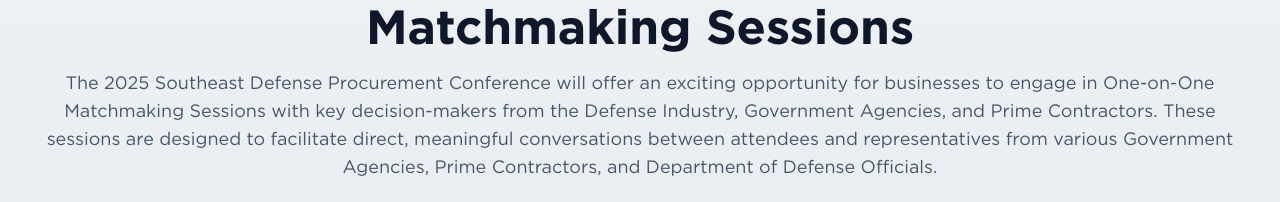
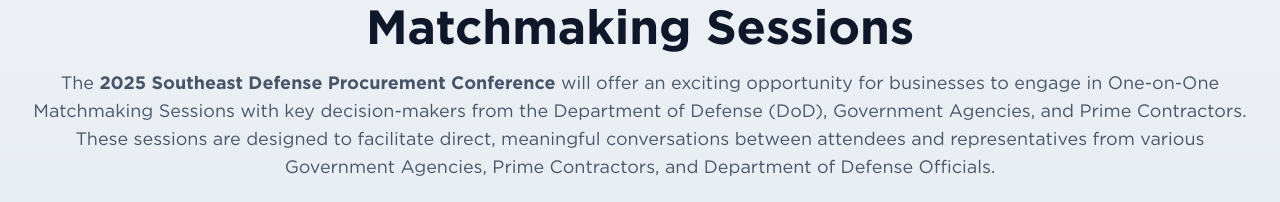
Before and after one commit to masonym/ada-website, a Next.js app: page /events/2025-defense-industry-forecast/about/matchmaking-sessions in a window 1280 px wide. Shown: the part 750-952 px from the top of the page. Built offline with nearby package versions, Linux system fonts and the light colour scheme.

Commit message:
Refactor MatchmakingPage.tsx to update conference name and improve session description

```diff
--- a/src/app/events/[slug]/about/matchmaking-sessions/MatchmakingPage.tsx
+++ b/src/app/events/[slug]/about/matchmaking-sessions/MatchmakingPage.tsx
@@ -40,7 +40,7 @@ const MatchmakingPage = () => {
           Matchmaking Sessions
         </h1>
         <p className="text-lg text-slate-600 max-w-7xl mx-auto">
-          The 2025 Southeast Defense Procurement Conference will offer an exciting opportunity for businesses to engage in One-on-One Matchmaking Sessions with key decision-makers from the Defense Industry, Government Agencies, and Prime Contractors. These sessions are designed to facilitate direct, meaningful conversations between attendees and representatives from various Government Agencies, Prime Contractors, and Department of Defense Officials.
+        The <b>2025 Southeast Defense Procurement Conference</b> will offer an exciting opportunity for businesses to engage in One-on-One Matchmaking Sessions with key decision-makers from the Department of Defense (DoD), Government Agencies, and Prime Contractors. These sessions are designed to facilitate direct, meaningful conversations between attendees and representatives from various Government Agencies, Prime Contractors, and Department of Defense Officials.
         </p>
       </div>
 
```
